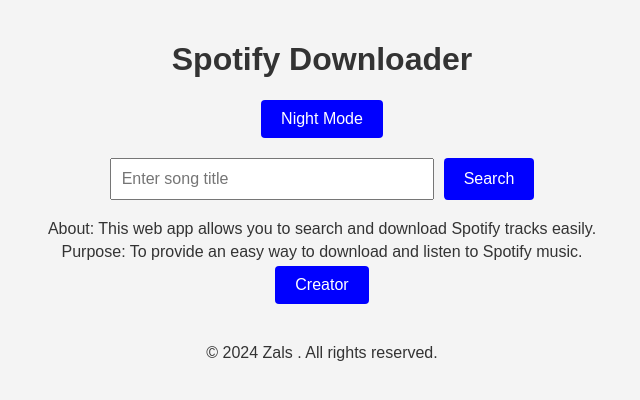
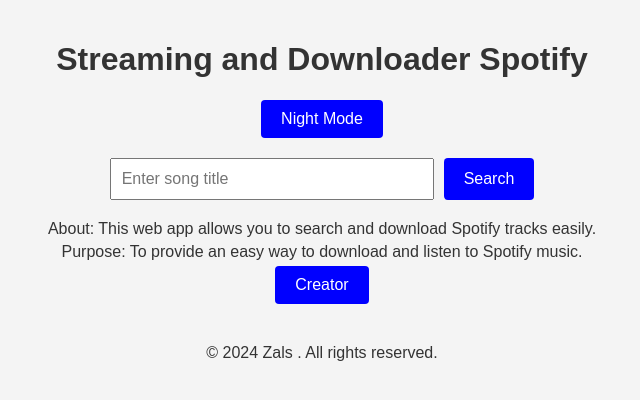
Before and after one commit to rhamt24/Tes-api-lagi, a website: page public/index.html in a window 1280 px wide. Shown: the whole page, without its empty margins (318-958 px from the left). Drawn offline with Linux system fonts and the light colour scheme.

Commit message:
Update index.html

```diff
--- a/public/index.html
+++ b/public/index.html
@@ -3,12 +3,12 @@
 <head>
     <meta charset="UTF-8">
     <meta name="viewport" content="width=device-width, initial-scale=1.0">
-    <title>Streaming and Downloader Spotify</title>
+    <title>Streaming Spotify by Zals</title>
     <link rel="stylesheet" href="style.css">
 </head>
 <body>
     <div class="container">
-        <h1>Spotify Downloader</h1>
+        <h1>Streaming and Downloader Spotify</h1>
         <button id="toggle-mode">Night Mode</button>
         <form id="search-form">
             <input type="text" id="search-query" placeholder="Enter song title" required>
```
